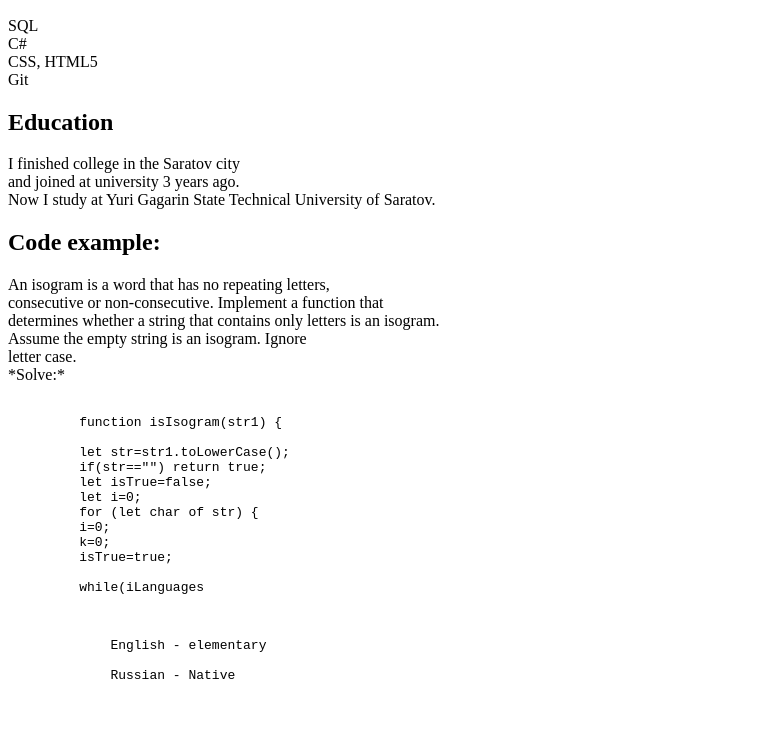
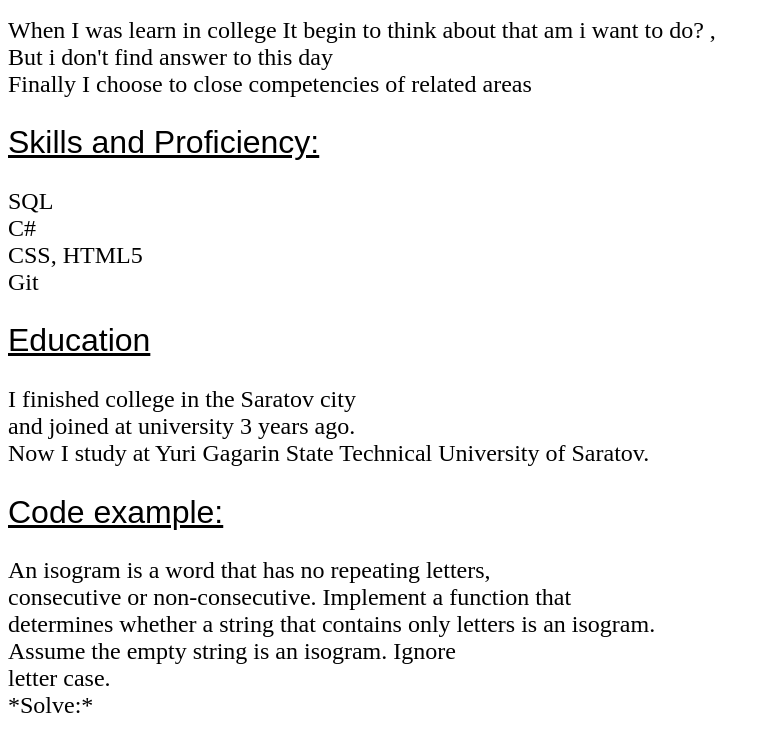
Before and after one commit to Kaklesha/rsschool-cv, a plain HTML site: page index.html in a window 1280 px wide. Shown: the part 370-1126 px from the top of the page, without its empty margins (0-770 px from the left). Drawn offline with Linux system fonts and the light colour scheme.

Commit message:
feat: change in stylish the style.css

```diff
--- a/style.css
+++ b/style.css
@@ -1,5 +1,33 @@
 H1 {
     font-family: Arial, Helvetica, Verdana, sans-serif; /* Гарнитура шрифта */
-    font-size: 150%; /* Размер текста */
+    font-size: 5vh; /* Размер текста */
     font-weight: lighter; /* Светлое начертание */
    }
+
+   h2{
+
+    font-family: Arial, Helvetica, Verdana, sans-serif; /* Гарнитура шрифта */
+    font-size: 4vh; /* Размер текста */
+    font-weight: lighter; /* Светлое начертание */
+    text-decoration:underline;
+   }
+   p,code{
+
+    font-size: 3vh;
+   }
+   code{
+    background: #f4f4f4;
+    border: 1px solid #ddd;
+    border-left: 3px solid #f36d33;
+    color: #666;
+    page-break-inside: avoid;
+    font-family: monospace;
+    font-size: 2vh;
+    line-height: 1.6;
+    margin-bottom: 1.6em;
+    max-width: 100%;
+    overflow: auto;
+    padding: 1em 1.5em;
+    display: block;
+    word-wrap: break-word;
+   }
```
